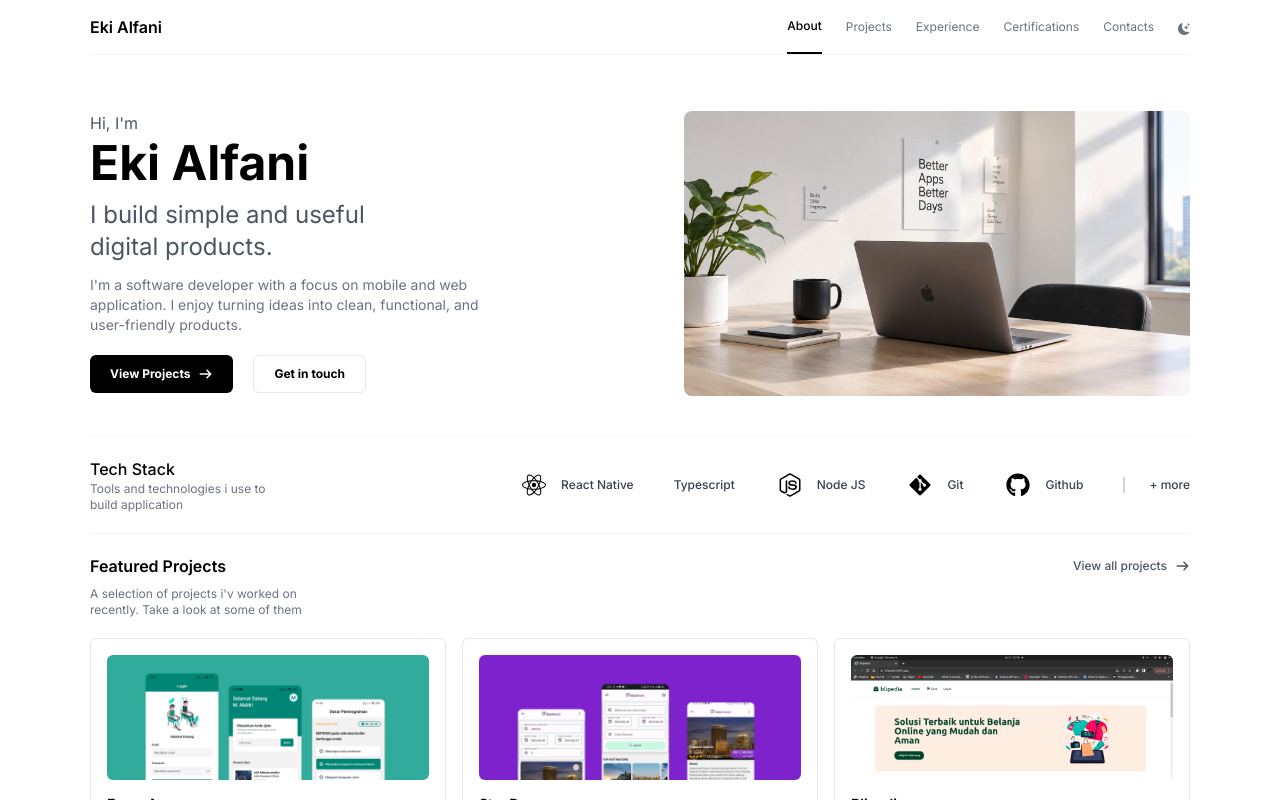
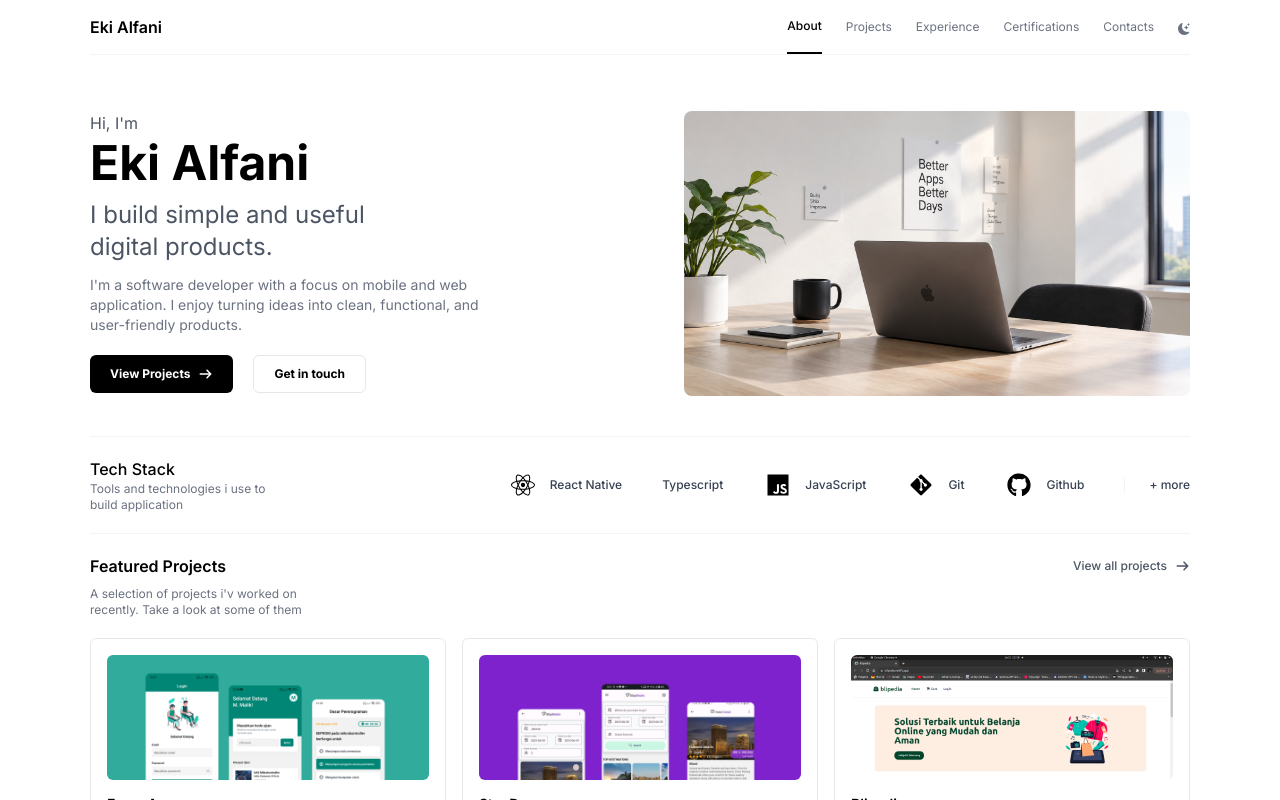
Before and after one commit to ekialfani/portfolio, a React (Create React App) app: page /about in a window 1280 px wide. Shown: the top 800 px of the page. Built offline with nearby package versions, Linux system fonts and the light colour scheme.

Commit message:
fix(about): improve tech stack dark mode styling

```diff
--- a/src/pages/About.js
+++ b/src/pages/About.js
@@ -1,7 +1,7 @@
 import {
   faGitAlt,
   faGithub,
-  faNodeJs,
+  faJs,
   faReact,
   faTypescript,
 } from "@fortawesome/free-brands-svg-icons";
@@ -61,7 +61,7 @@ function Home() {
       <div className="flex items-center py-5 border-b border-b-gray-100 dark:border-b-gray-800">
         <div className="flex-1">
           <h2 className="text-md font-medium dark:text-white">Tech Stack</h2>
-          <p className="text-xs text-gray-500 max-w-[200px]">
+          <p className="text-xs text-gray-500 dark:text-gray-400 max-w-[200px]">
             Tools and technologies i use to build application
           </p>
         </div>
@@ -69,7 +69,7 @@ function Home() {
           <ul className="flex items-center gap-x-10">
             <li className="flex items-center gap-x-3">
               <FontAwesomeIcon
-                className="text-2xl font-bold dark:text-white"
+                className="text-2xl font-bold dark:text-gray-300"
                 icon={faReact}
               />
               <p className="text-xs text-gray-700 dark:text-gray-400 font-medium">
@@ -78,7 +78,7 @@ function Home() {
             </li>
             <li className="flex items-center gap-x-3">
               <FontAwesomeIcon
-                className="text-2xl font-bold dark:text-white"
+                className="text-2xl font-bold dark:text-gray-300"
                 icon={faTypescript}
               />
               <p className="text-xs text-gray-700 dark:text-gray-400 font-medium">
@@ -87,16 +87,16 @@ function Home() {
             </li>
             <li className="flex items-center gap-x-3">
               <FontAwesomeIcon
-                className="text-2xl font-bold dark:text-white"
-                icon={faNodeJs}
+                className="text-2xl font-bold dark:text-gray-300"
+                icon={faJs}
               />
               <p className="text-xs text-gray-700 dark:text-gray-400 font-medium">
-                Node JS
+                JavaScript
               </p>
             </li>
             <li className="flex items-center gap-x-3">
               <FontAwesomeIcon
-                className="text-2xl font-bold dark:text-white"
+                className="text-2xl font-bold dark:text-gray-300"
                 icon={faGitAlt}
               />
               <p className="text-xs text-gray-700 dark:text-gray-400 font-medium">
@@ -105,14 +105,14 @@ function Home() {
             </li>
             <li className="flex items-center gap-x-3">
               <FontAwesomeIcon
-                className="text-2xl font-bold dark:text-white"
+                className="text-2xl font-bold dark:text-gray-300"
                 icon={faGithub}
               />
               <p className="text-xs text-gray-700 dark:text-gray-400 font-medium">
                 Github
               </p>
             </li>
-            <button className="border-l-2 border-gray-300 dark:border-l-gray-700 pl-6 text-xs text-gray-700 dark:text-gray-400 font-medium">
+            <button className="border-l border-gray-100 dark:border-l-gray-800 pl-6 text-xs text-gray-700 dark:text-gray-400 font-medium">
               + more
             </button>
           </ul>
```
